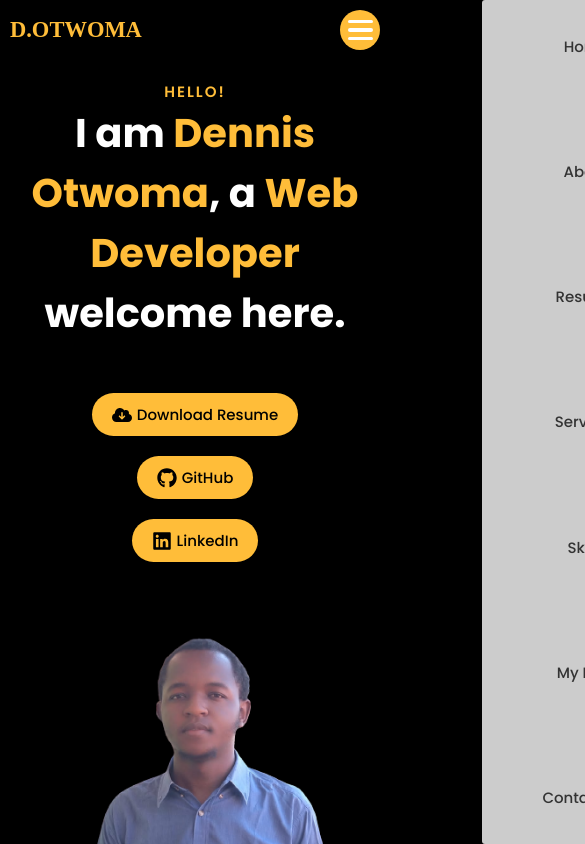
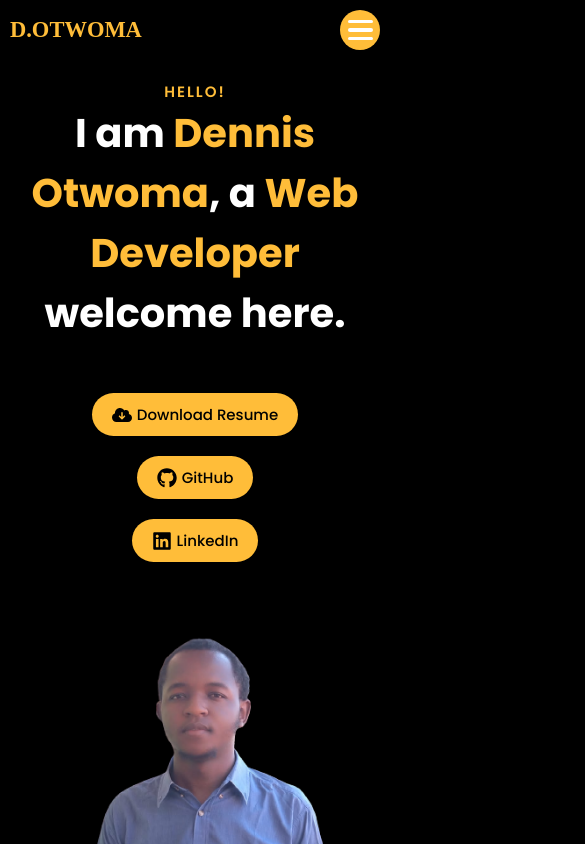
Before and after one commit to codeme254/my-portfolio-site, a React (Create React App) app: page / in a window 390 px wide. Shown: the top 844 px of the page, 585 px wide, since content can reach past the window. Built offline with nearby package versions, Linux system fonts and the light colour scheme; a web font is replaced by a local one.

Commit message:
fixing hamburger bug

```diff
--- a/src/App.css
+++ b/src/App.css
@@ -20,7 +20,7 @@ html {
 
 html,
 body {
-  /* overflow-x: hidden; */
+   overflow-x: hidden;
 }
 
 :root {
```
